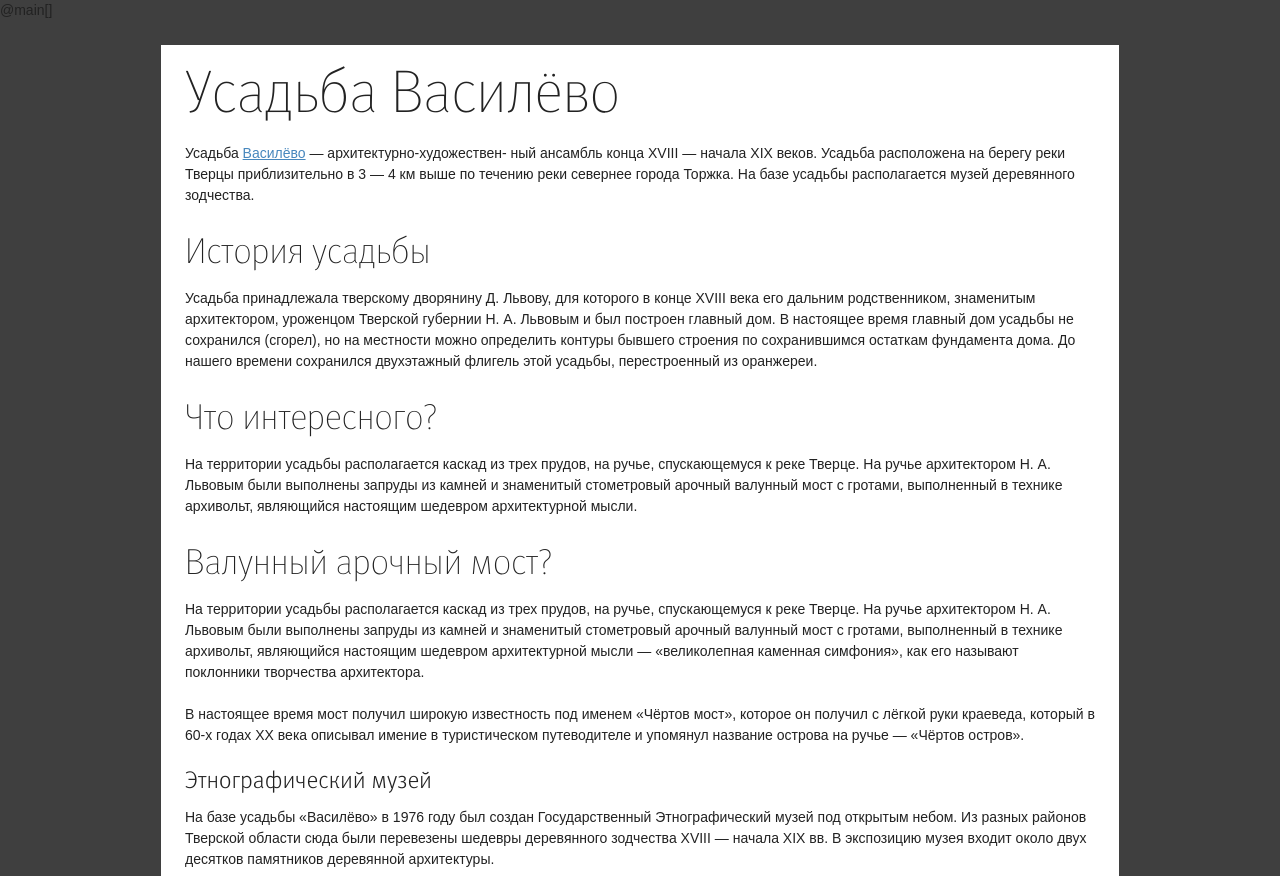
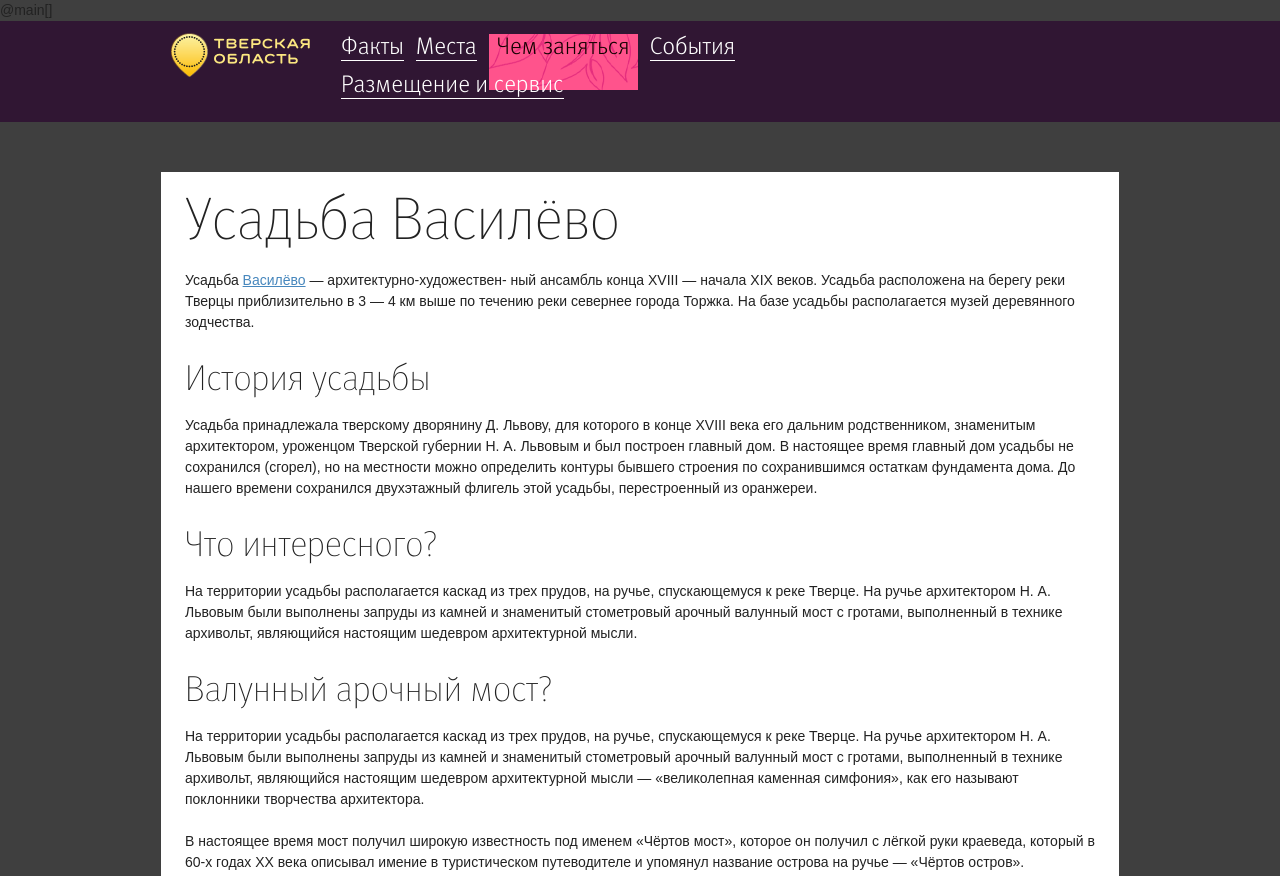
Before and after one commit to nikzolotov/welcome-tver, a plain HTML site: page www/index.html in a window 1280 px wide. Shown: the top 876 px of the page. Drawn offline with Linux system fonts and the light colour scheme.

Commit message:
???? ? ??????? ????.

```diff
--- a/www/css/main.css
+++ b/www/css/main.css
@@ -157,22 +157,22 @@ SUB {
 
 /* =Layout
 --------------------------------------- */
+.l-header {
+	background: #301633;
+	}
+	.l-header-inner {
+		position: relative;
+		width: 628px;
+		margin: 0 auto;
+		padding: 13px 150px 13px 180px;
+		}
 .l-container {
-	width: 910px;
-	margin: 24px auto;
-	padding: 24px;
-	background: #FFF;
+	width: 958px;
+	margin: 0 auto;
 	}
-	.l-header {
-		position: relative;
-		padding: 50px 28% 36px 27%;
-		}
 	.l-content {
-		padding-bottom: 42px;
-		}
-	.l-footer {
-		position: relative;
-		padding: 0 0 90px 27%;
+		padding: 24px;
+		background: #FFF;
 		}
 .l-back-layer {
 	position: fixed;
@@ -237,7 +237,8 @@ SUB {
 --------------------------------------- */
 
 /* Clearfix */
-.l-wrapper:after {
+.l-wrapper:after,
+.b-main-menu:after {
 	content: ".";
 	display: block;
 	height: 0;
@@ -252,6 +253,56 @@ SUB {
 
 /* =Header and footer blocks
 --------------------------------------- */
+
+/* Logo */
+.b-logo {
+	position: absolute;
+	top: 12px;
+	left: 10px;
+	text-decoration: none;
+	}
+	.b-logo .image {
+		display: block;
+		}
+
+/* Main menu */
+.b-main-menu {
+	margin: 0 0 0 -12px;
+	font: normal 24px/26px 'Meta Pro Light', Arial, Helvetica, sans-serif;
+	}
+	.b-main-menu .item {
+		float: left;
+		margin-left: 12px;
+		}
+		.b-main-menu .link {
+			display: inline-block;
+			text-decoration: none;
+			border-bottom: 1px solid;
+			color: #FFF;
+			}
+		.b-main-menu .link:hover {
+			color: #FCD757
+			}
+		.b-main-menu .selected {
+			margin-bottom: -30px;
+			padding: 0 8px 30px 8px;
+			background: #FF538C url('../img/containers/main-menu-selected-bg.png') repeat-x;
+			border: none;
+			color: #140000;
+			}
+		.b-main-menu .selected:hover {
+			color: #140000;
+			}
+	.b-main-menu .item:before {
+		content: none;
+		display: none;
+		}
+
+/* Bread crumbs */
+.b-breadcrumbs {
+	height: 50px;
+	text-indent: -9999px;
+	}
 
 /* =Simple blocks
 --------------------------------------- */
--- a/www/index.html
+++ b/www/index.html
@@ -7,7 +7,35 @@
 			<link rel="stylesheet" type="text/css" href="/css/main.css" media="screen"/>
 		</head>
 		<body>
+			<div class="l-header">
+				<div class="l-header-inner">
+					<a class="b-logo" href="/">
+						<img class="image" src="/img/logo.png" alt="Тверская область"/>
+					</a>
+					<ul class="b-main-menu">
+						<li class="item">
+							<a class="link" href="?">Факты</a>
+						</li>
+						<li class="item">
+							<a class="link" href="?">Места</a>
+						</li>
+						<li class="item">
+							<a class="link selected" href="?">Чем заняться</a>
+						</li>
+						<li class="item">
+							<a class="link" href="?">События</a>
+						</li>
+						<li class="item">
+							<a class="link" href="?">Размещение и сервис</a>
+						</li>
+					</ul>
+				</div>
+			</div>
 			<div class="l-container">
+				<div class="b-breadcrumbs">
+					way points
+				</div>
+				<div class="l-content">
 					<h1>Усадьба Василёво</h1>
 					<p>Усадьба <a href="?">Василёво</a> — архитектурно-художествен- ный ансамбль конца XVIII — начала XIX веков. Усадьба расположена на берегу реки Тверцы приблизительно в 3 — 4 км выше по течению реки севернее города Торжка. На базе усадьбы располагается музей деревянного зодчества.</p>
 					<h2>История усадьбы</h2>
@@ -23,8 +51,8 @@
 					<ul>
 						<li>На территории усадьбы располагается каскад из трех прудов</li>
 						<li>На ручье архитектором Н. А. Львовым были выполнены запруды из камней</li>
-
 					</ul>
+				</div>
 			</div>
 		</body>
 	</html>
```
Also changed, not shown: www/img/containers/main-menu-selected-bg.png (added), www/img/logo.png (added). Lines whose indentation alone changed are shown as unchanged.
